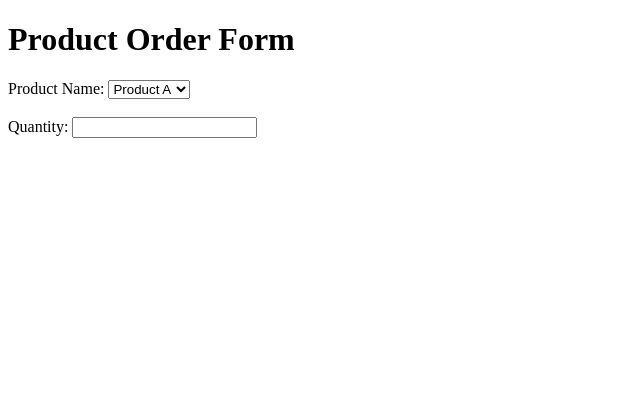
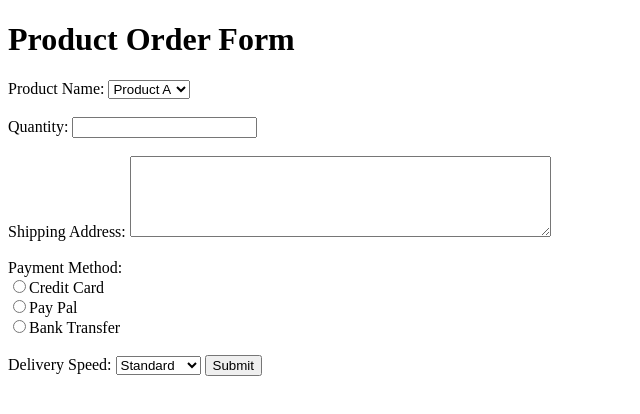
Before and after one commit to devMainak/dom-form-element, a plain HTML site: page index.html in a window 1280 px wide. Shown: the whole page, without its empty margins (0-640 px from the left). Drawn offline with Linux system fonts and the light colour scheme.

Commit message:
html completed

```diff
--- a/index.html
+++ b/index.html
@@ -11,7 +11,7 @@
 <body>
 
   <h1>Product Order Form</h1>
-  <form>
+  <form id="productOrderForm">
     <label for="selectProduct">Product Name: </label>
     <select id="selectProduct">
       <option>Product A</option>
@@ -24,10 +24,33 @@
     <input type="number" id="productQty" />
     <br>
     <br>
-    <label></label>
+    <label for="shippingAddress">Shipping Address: </label>
+    <textarea id="shippingAddress" rows="5" cols="50"></textarea>
+    <br>
+    <br>
+    <label>Payment Method:</label>
+    <br>
+    <label><input type="radio" name="paymentMethod" value="Credit Card" />Credit Card</label>
+    <br>
+    <label><input type="radio" name="paymentMethod" value="Pay Pal" />Pay Pal</label>
+    <br>
+    <label><input type="radio" name="paymentMethod" value="Bank Transfer" />Bank Transfer</label>
+    <br>
+    <br>
+    <label>Delivery Speed: </label>
+    <select id="deliverySpeed">
+      <option value="Standard">Standard</option>
+      <option value="Express">Express</option>
+      <option value="Same Day">Same Day</option>
+    </select>
+    <input type="submit" value="Submit" />
   </form>
 
+  <div id="productOrderDetails"></div>
+
   <script>
+
+
 
   </script>
 </body>
```
